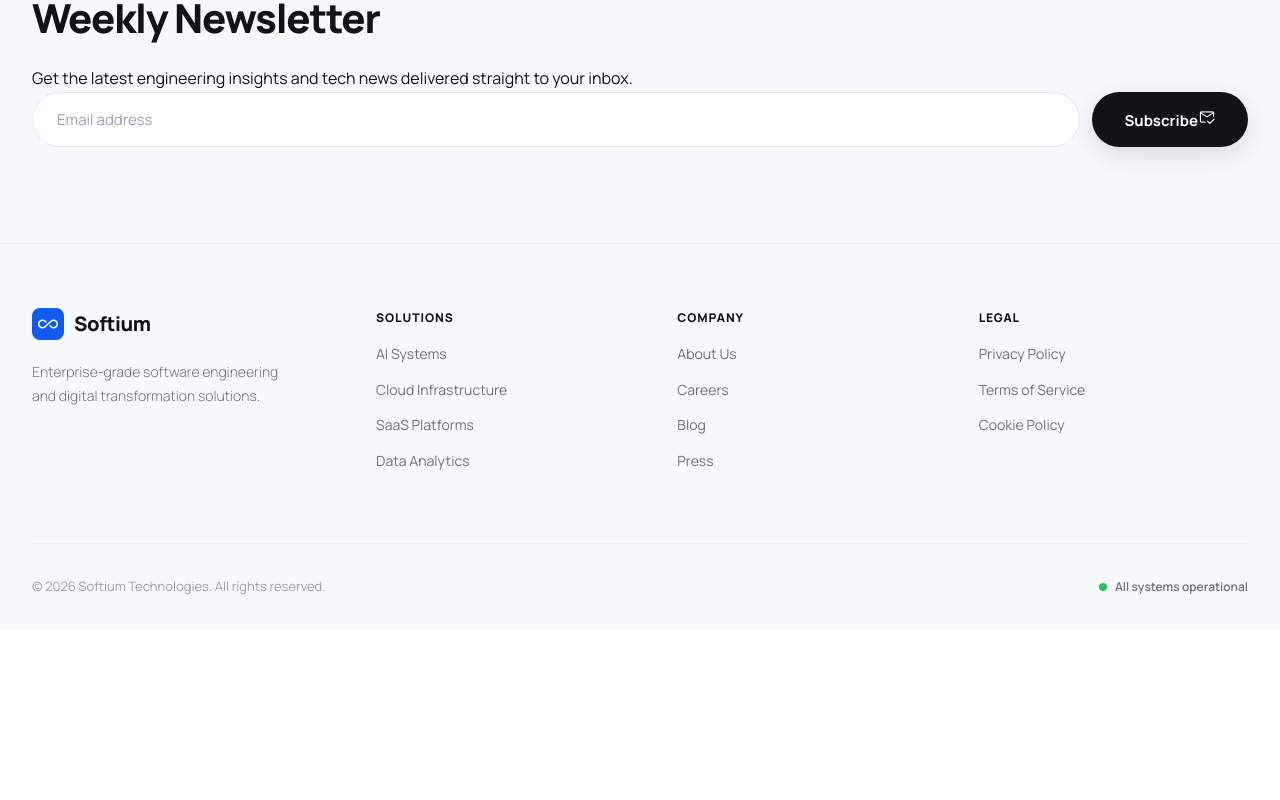
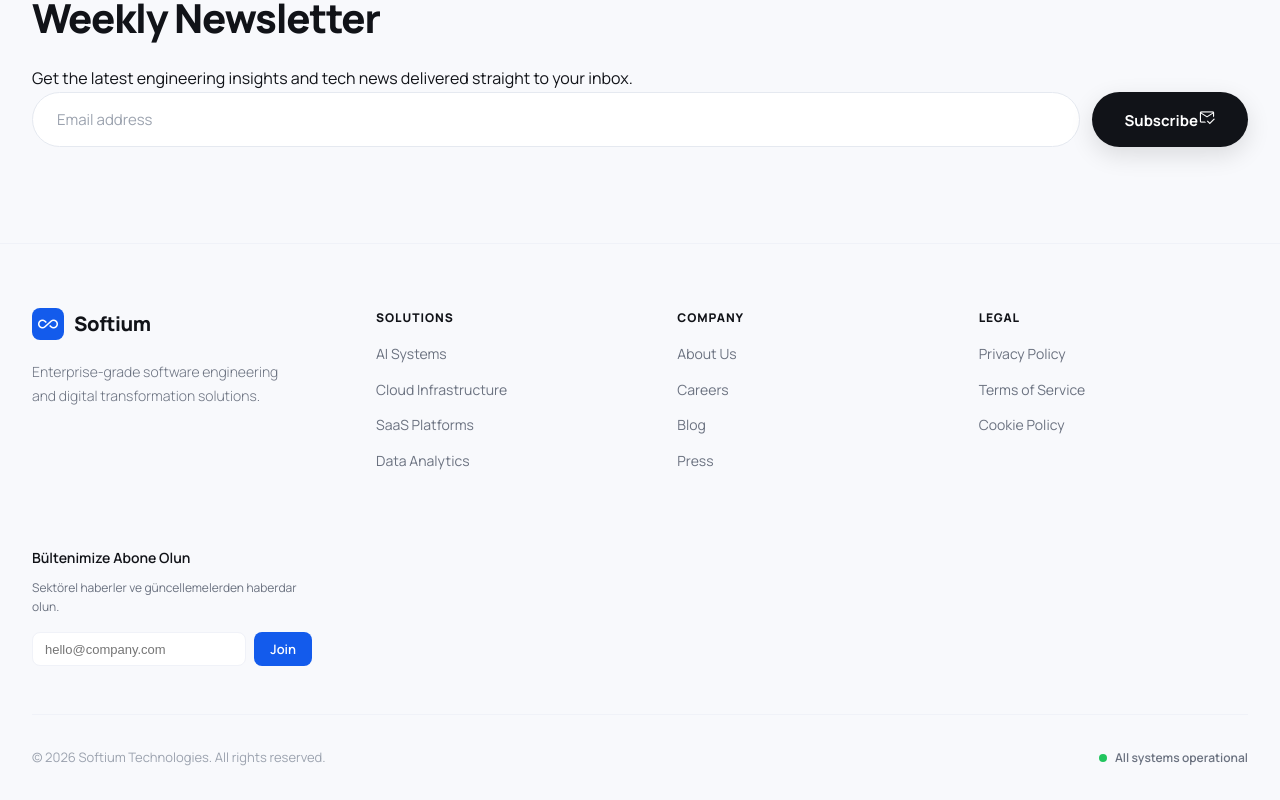
Before and after one commit to MuhammedIkbalAKGUNDOGDU/softium-web, a Next.js app: page /en/blog in a window 1280 px wide. Shown: the part 1535-2335 px from the top of the page. Before the commit the page ends 2164 px from the top, so only its background shows below. Built offline with nearby package versions, Linux system fonts and the light colour scheme; no server answers.

Commit message:
feat: Add newsletter subscription forms to blog and footer, and implement a dedicated admin page for newsletter subscriber management.

```diff
--- a/app/[locale]/admin/layout.tsx
+++ b/app/[locale]/admin/layout.tsx
@@ -14,6 +14,7 @@ export default function AdminLayout({ children }: { children: React.ReactNode })
     { name: 'Referanslar', href: `/${locale}/admin/references`, icon: 'account_balance' },
     { name: 'Blog Yönetimi', href: `/${locale}/admin/blog`, icon: 'article' },
     { name: 'İletişim Talepleri', href: `/${locale}/admin/contact`, icon: 'mail' },
+    { name: 'Bülten (Newsletter)', href: `/${locale}/admin/newsletter`, icon: 'mark_email_read' },
     { name: 'Genel Ayarlar', href: `/${locale}/admin/settings`, icon: 'settings' },
   ];
 
--- a/app/[locale]/blog/BlogClient.tsx
+++ b/app/[locale]/blog/BlogClient.tsx
@@ -32,6 +32,10 @@ export default function BlogClient({ posts }: BlogClientProps) {
   const locale = (params?.locale as string) || 'tr';
   const [activeCategory, setActiveCategory] = useState<string>('all');
   const [visibleCount, setVisibleCount] = useState(6);
+
+  const [nlEmail, setNlEmail] = useState('');
+  const [nlLoading, setNlLoading] = useState(false);
+  const [nlMessage, setNlMessage] = useState('');
 
   // Extract unique categories from actual posts
   const dynamicCategories = ['all'];
@@ -165,9 +169,28 @@ export default function BlogClient({ posts }: BlogClientProps) {
 
               <form
                 className={styles.newsletterForm}
-                onSubmit={(e) => {
+                onSubmit={async (e) => {
                   e.preventDefault();
-                  alert('Thank you for subscribing!');
+                  if(!nlEmail) return;
+                  setNlLoading(true);
+                  try {
+                    const res = await fetch('http://localhost:5262/api/newsletter/subscribe', {
+                      method: 'POST',
+                      headers: {'Content-Type': 'application/json'},
+                      body: JSON.stringify({ email: nlEmail })
+                    });
+                    if (res.ok) {
+                      setNlMessage(locale === 'tr' ? 'Bültenimize başarıyla abone oldunuz!' : 'Successfully subscribed to our newsletter!');
+                      setNlEmail('');
+                    } else {
+                      setNlMessage(locale === 'tr' ? 'Bir hata oluştu.' : 'An error occurred.');
+                    }
+                  } catch (e) {
+                     setNlMessage(locale === 'tr' ? 'Bağlantı hatası!' : 'Connection error!');
+                  } finally {
+                     setNlLoading(false);
+                     setTimeout(() => setNlMessage(''), 5000);
+                  }
                 }}
               >
                 <input
@@ -176,14 +199,18 @@ export default function BlogClient({ posts }: BlogClientProps) {
                   placeholder={t('newsletterPlaceholder')}
                   required
                   aria-label="Email address"
+                  value={nlEmail}
+                  onChange={e => setNlEmail(e.target.value)}
+                  disabled={nlLoading}
                 />
-                <button type="submit" className={styles.newsletterBtn} id="blog-subscribe-btn">
-                  {t('newsletterBtn')}
+                <button type="submit" className={styles.newsletterBtn} id="blog-subscribe-btn" disabled={nlLoading}>
+                  {nlLoading ? '...' : t('newsletterBtn')}
                   <span className="material-symbols-outlined" style={{ fontSize: '1.125rem' }}>
                     mark_email_read
                   </span>
                 </button>
               </form>
+              {nlMessage && <p style={{marginTop: '1rem', color: 'rgba(255,255,255,0.8)', fontSize: '0.875rem'}}>{nlMessage}</p>}
             </div>
           </div>
         </div>
--- a/components/Footer/Footer.tsx
+++ b/components/Footer/Footer.tsx
@@ -13,6 +13,9 @@ export default function Footer() {
   const pathname = usePathname();
 
   const [settings, setSettings] = useState<Record<string, string>>({});
+  const [nlEmail, setNlEmail] = useState('');
+  const [nlLoading, setNlLoading] = useState(false);
+  const [nlMessage, setNlMessage] = useState('');
 
   useEffect(() => {
     const fetchSettings = async () => {
@@ -155,6 +158,74 @@ export default function Footer() {
                 </a>
               )}
             </div>
+
+            {/* Quick Newsletter */}
+            <div style={{ marginTop: '2rem' }}>
+              <h4 style={{ fontSize: '0.875rem', fontWeight: 600, color: 'var(--text-primary)', marginBottom: '0.5rem' }}>Bültenimize Abone Olun</h4>
+              <p style={{ fontSize: '0.75rem', color: 'var(--text-muted)', marginBottom: '1rem' }}>Sektörel haberler ve güncellemelerden haberdar olun.</p>
+              <form
+                style={{ display: 'flex', gap: '0.5rem' }}
+                onSubmit={async (e) => {
+                  e.preventDefault();
+                  if(!nlEmail) return;
+                  setNlLoading(true);
+                  try {
+                    const res = await fetch('http://localhost:5262/api/newsletter/subscribe', {
+                      method: 'POST',
+                      headers: {'Content-Type': 'application/json'},
+                      body: JSON.stringify({ email: nlEmail })
+                    });
+                    if (res.ok) {
+                      setNlMessage(locale === 'tr' ? 'Bültene başarıyla abone oldunuz!' : 'Successfully subscribed!');
+                      setNlEmail('');
+                    } else {
+                      setNlMessage(locale === 'tr' ? 'Bir hata oluştu.' : 'An error occurred.');
+                    }
+                  } catch (e) {
+                     setNlMessage(locale === 'tr' ? 'Bağlantı hatası!' : 'Connection error!');
+                  } finally {
+                     setNlLoading(false);
+                     setTimeout(() => setNlMessage(''), 5000);
+                  }
+                }}
+              >
+                <input
+                  type="email"
+                  value={nlEmail}
+                  onChange={e => setNlEmail(e.target.value)}
+                  placeholder="hello@company.com"
+                  disabled={nlLoading}
+                  style={{
+                    flex: 1,
+                    padding: '0.5rem 0.75rem',
+                    borderRadius: 'var(--radius-md)',
+                    border: '1px solid var(--border-light)',
+                    background: 'var(--bg)',
+                    fontSize: '0.8125rem',
+                    color: 'var(--text-primary)'
+                  }}
+                  required
+                />
+                <button
+                  type="submit"
+                  disabled={nlLoading}
+                  style={{
+                    padding: '0.5rem 1rem',
+                    background: 'var(--primary)',
+                    color: 'white',
+                    border: 'none',
+                    borderRadius: 'var(--radius-md)',
+                    fontSize: '0.8125rem',
+                    fontWeight: 600,
+                    cursor: 'pointer'
+                  }}
+                >
+                  {nlLoading ? '...' : (locale === 'tr' ? 'Katıl' : 'Join')}
+                </button>
+              </form>
+              {nlMessage && <div style={{ marginTop: '0.5rem', fontSize: '0.75rem', color: 'var(--primary)' }}>{nlMessage}</div>}
+            </div>
+
           </div>
 
           {/* Links */}
```
Also changed, not shown: app/[locale]/admin/newsletter/page.tsx (added, +111 -0 lines), public/logo_arkaplansız_beyaz.png (added), public/logo_arkaplansız_siyah.png (added).
